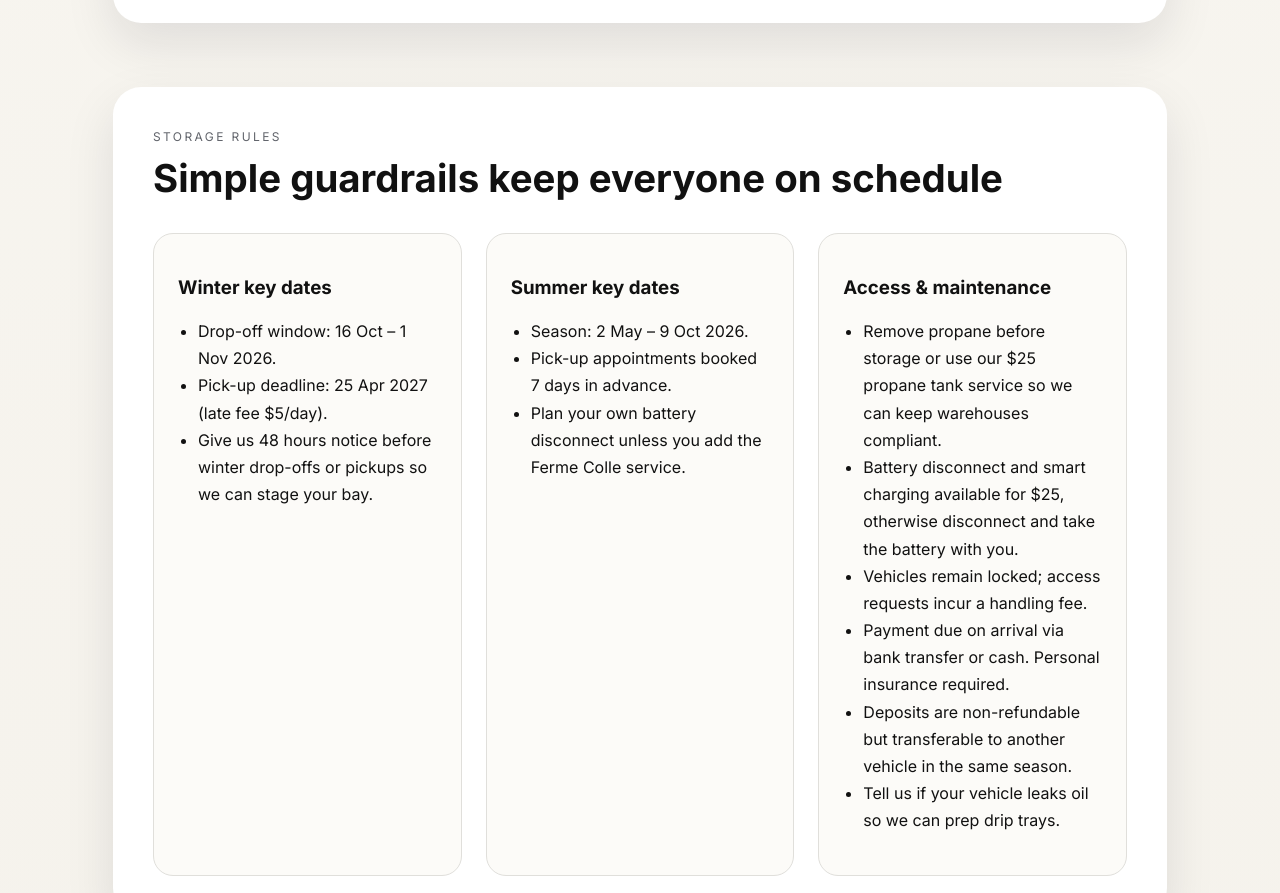
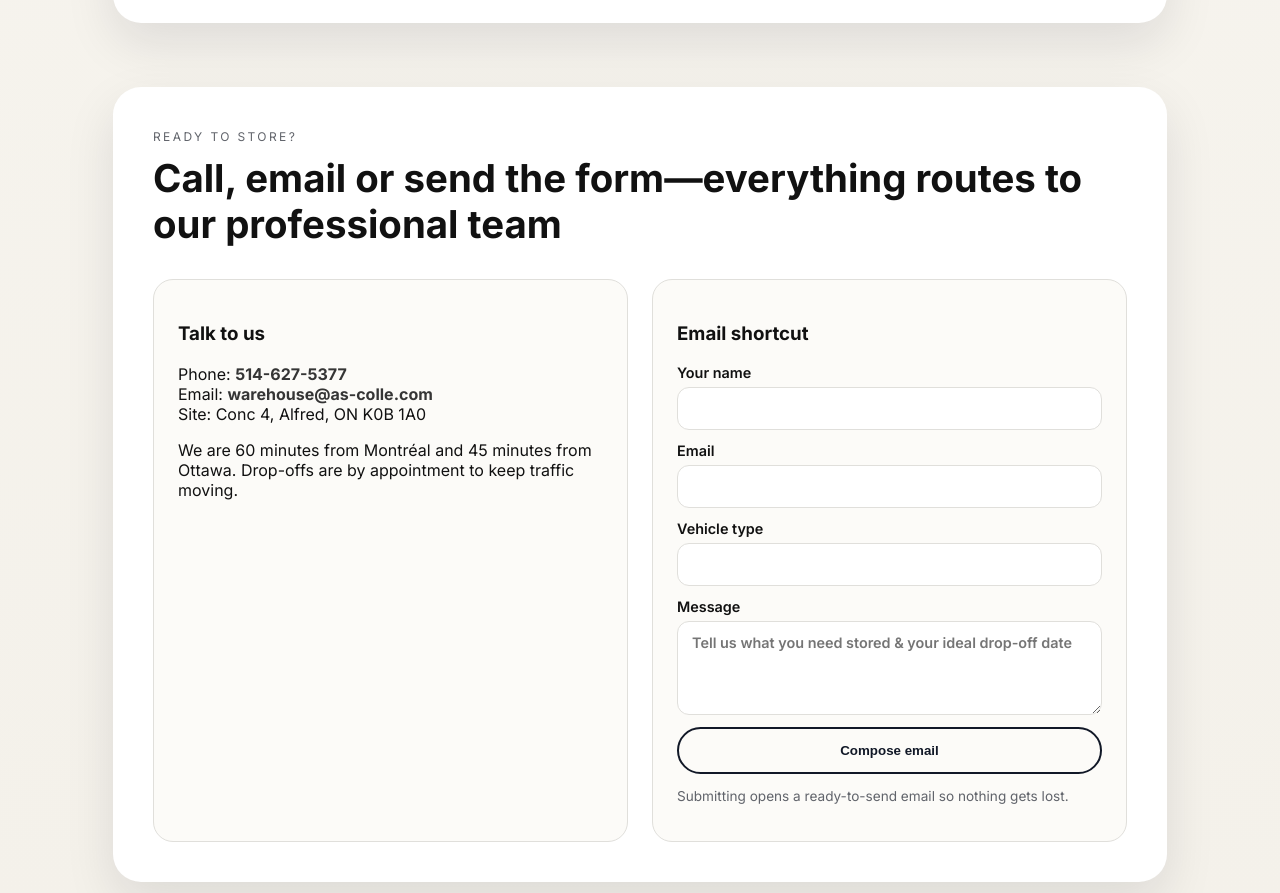
Before and after one commit to colleeseum/entrepot, a plain HTML site: page index.html in a window 1280 px wide. Shown: the part 4129-5022 px from the top of the page. Drawn offline with Linux system fonts and the light colour scheme.

Commit message:
remove redundant section

```diff
--- a/index.html
+++ b/index.html
@@ -666,18 +666,6 @@
             </div>
           </section>
 
-          <section class="section info">
-            <header>
-              <p class="eyebrow" data-i18n="infoSection.eyebrow">
-                Storage rules
-              </p>
-              <h2 data-i18n="infoSection.heading">
-                Simple guardrails keep everyone on schedule
-              </h2>
-            </header>
-            <div class="info__grid" id="storage-rules"></div>
-          </section>
-
           <section id="contact" class="section contact">
             <header>
               <p class="eyebrow" data-i18n="contactSection.eyebrow">
--- a/static/site.js
+++ b/static/site.js
@@ -674,11 +674,6 @@ const I18N = {
   },
   "form.back": { en: "Back", fr: "Retour" },
   "form.next": { en: "Next", fr: "Suivant" },
-  "infoSection.eyebrow": { en: "Storage rules", fr: "Règles d’entreposage" },
-  "infoSection.heading": {
-    en: "Simple guardrails keep everyone on schedule",
-    fr: "Quelques règles simples pour rester dans les délais",
-  },
   "contactSection.eyebrow": { en: "Ready to store?", fr: "Prêt à entreposer?" },
   "contactSection.heading": {
     en: "Call, email or send the form—everything routes to our professional team",
@@ -834,24 +829,6 @@ const findSeasonByLabel = (label = "") => {
   });
 };
 
-const STORAGE_RULE_GROUPS = [
-  {
-    id: "winter",
-    title: SEASON_LOOKUP.winter.ruleTitle,
-    policies: () => SEASON_LOOKUP.winter.policies,
-  },
-  {
-    id: "summer",
-    title: SEASON_LOOKUP.summer.ruleTitle,
-    policies: () => SEASON_LOOKUP.summer.policies,
-  },
-  {
-    id: "shared",
-    title: SHARED_POLICY_CARD.ruleTitle,
-    policies: () => SHARED_POLICY_CARD.policies,
-  },
-];
-
 const offerRequiresLength = (offer) => {
   if (!offer) return false;
   if (offer.price?.mode === "perFoot") return true;
@@ -964,7 +941,6 @@ const formatOfferNote = (offer, lang = currentLanguage) => {
 
 
 const seasonGridEl = document.getElementById("season-grid");
-const storageRulesEl = document.getElementById("storage-rules");
 const servicePriceEls = document.querySelectorAll("[data-service-price]");
 const contractDownloadLink = document.querySelector("[data-contract-download]");
 
@@ -1033,29 +1009,6 @@ const buildSeasonCards = () => {
     });
     card.appendChild(list);
     seasonGridEl.appendChild(card);
-  });
-};
-
-const buildStorageRules = () => {
-  if (!storageRulesEl) return;
-  storageRulesEl.innerHTML = "";
-
-  STORAGE_RULE_GROUPS.forEach((group) => {
-    const article = document.createElement("article");
-    const heading = document.createElement("h3");
-    heading.textContent = getLocalizedText(group.title);
-    const list = document.createElement("ul");
-
-    const items = typeof group.policies === "function" ? group.policies() : [];
-    items.forEach((item) => {
-      const li = document.createElement("li");
-      li.textContent = getLocalizedText(item);
-      list.appendChild(li);
-    });
-
-    article.appendChild(heading);
-    article.appendChild(list);
-    storageRulesEl.appendChild(article);
   });
 };
 
@@ -1900,7 +1853,6 @@ const applyLanguage = (lang, { skipPersist, skipUrlSync } = {}) => {
   }
   applyTranslationsForLanguage(currentLanguage);
   buildSeasonCards();
-  buildStorageRules();
   populateServicePrices();
   updateContractDownloadLink();
   updateContactEmails();
```
